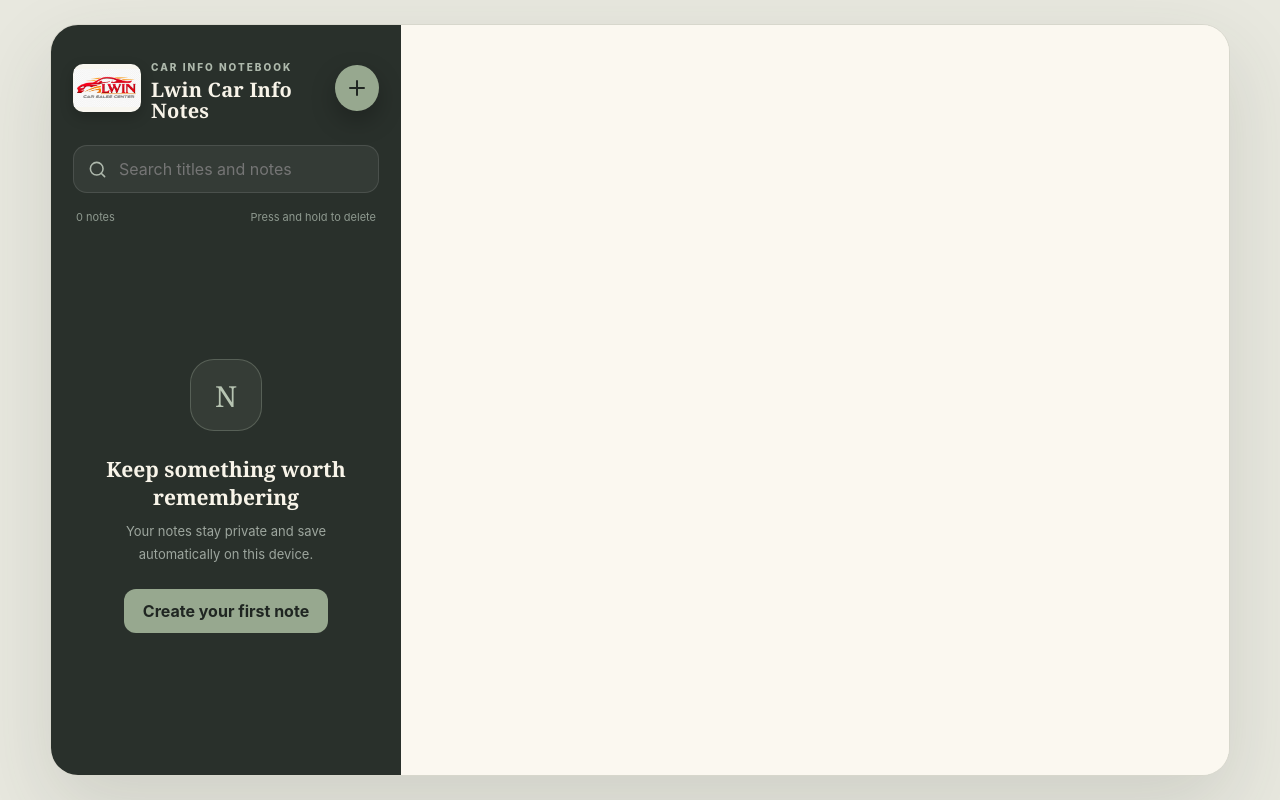
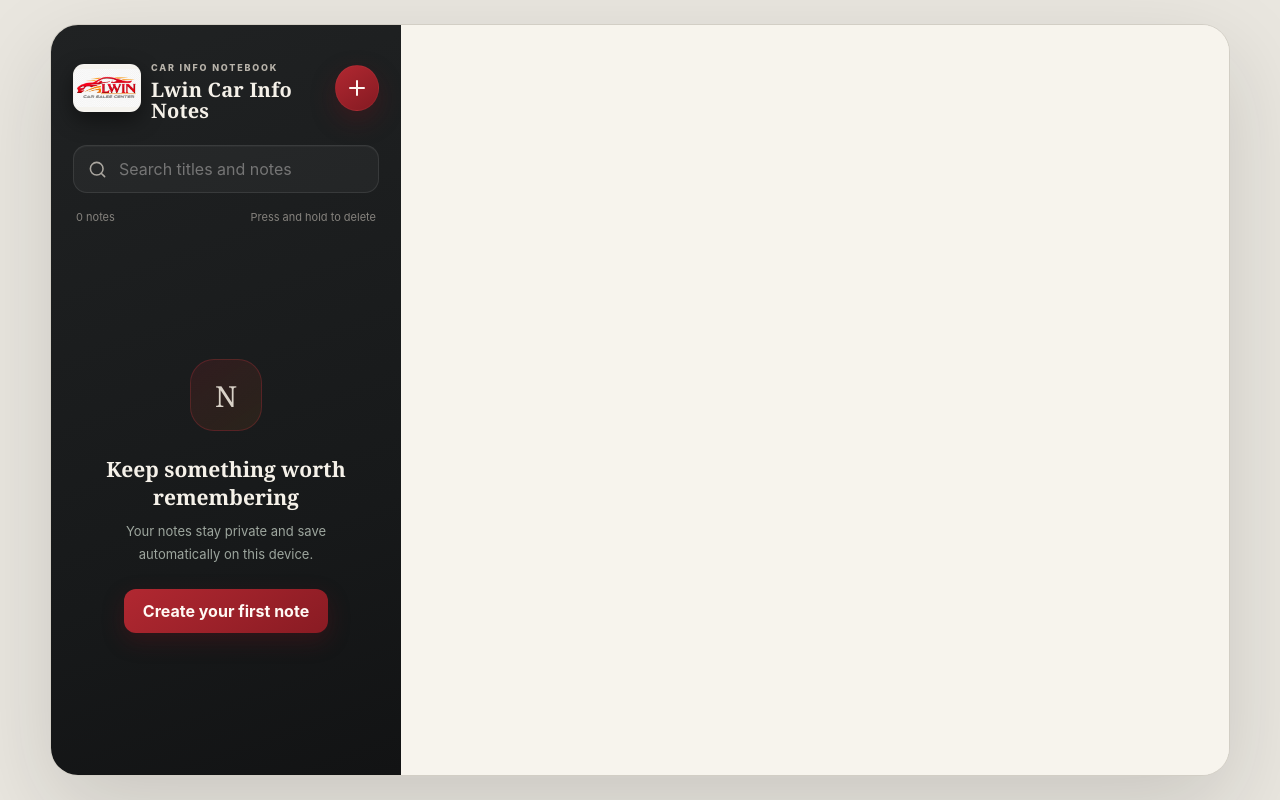
Before and after one commit to wujiazeng047/NOTES, a React (Vite) app: page / in a window 1280 px wide. Built offline with nearby package versions, Linux system fonts and the light colour scheme.

Commit message:
Add files via upload

```diff
--- a/public/sw.js
+++ b/public/sw.js
@@ -1,4 +1,4 @@
-const CACHE = "lwin-car-info-notes-v3";
+const CACHE = "lwin-car-info-notes-v4";
 const SHELL = ["./", "./index.html", "./manifest.webmanifest", "./lwin-logo.png"];
 self.addEventListener("install", (event) => event.waitUntil(caches.open(CACHE).then((cache) => cache.addAll(SHELL)).then(() => self.skipWaiting())));
 self.addEventListener("activate", (event) => event.waitUntil(caches.keys().then((keys) => Promise.all(keys.filter((key) => key !== CACHE).map((key) => caches.delete(key)))).then(() => self.clients.claim())));
--- a/src/styles.css
+++ b/src/styles.css
@@ -1,50 +1,50 @@
-:root { font-family: Inter, ui-sans-serif, -apple-system, BlinkMacSystemFont, "Segoe UI", sans-serif; color: #272d29; background: #e8e8df; font-synthesis: none; }
+:root { font-family: Inter, ui-sans-serif, -apple-system, BlinkMacSystemFont, "Segoe UI", sans-serif; color: #242424; background: #e9e6df; font-synthesis: none; }
 * { box-sizing: border-box; }
 html, body, #root { min-width: 320px; min-height: 100%; margin: 0; }
 button, input, textarea { font: inherit; }
 button { border: 0; }
-.app-shell { width: min(1180px, calc(100% - 48px)); height: min(820px, calc(100dvh - 48px)); min-height: 600px; margin: 24px auto; display: grid; grid-template-columns: 350px 1fr; overflow: hidden; border: 1px solid #d7d7cc; border-radius: 28px; background: #fbf8f0; box-shadow: 0 30px 80px #343b3424; }
-.list-pane { min-width: 0; padding: 30px 22px 18px; display: flex; flex-direction: column; color: #f8f4e9; background: #29302b; }
+.app-shell { width: min(1180px, calc(100% - 48px)); height: min(820px, calc(100dvh - 48px)); min-height: 600px; margin: 24px auto; display: grid; grid-template-columns: 350px 1fr; overflow: hidden; border: 1px solid #d2cec5; border-radius: 28px; background: #f7f4ed; box-shadow: 0 32px 90px #18181826; }
+.list-pane { min-width: 0; padding: 30px 22px 18px; display: flex; flex-direction: column; color: #f5f1e9; background: linear-gradient(160deg, #202223 0%, #17191a 68%, #121314 100%); }
 .brand-row { display: flex; align-items: center; justify-content: space-between; margin-bottom: 24px; }
 .brand-lockup { min-width: 0; display: flex; align-items: center; gap: 10px; }
-.logo-badge { width: 68px; height: 48px; flex: none; display: grid; place-items: center; overflow: hidden; border-radius: 10px; background: #f8f6ef; box-shadow: 0 5px 14px #0003; }
+.logo-badge { width: 68px; height: 48px; flex: none; display: grid; place-items: center; overflow: hidden; border: 1px solid #ffffff18; border-radius: 11px; background: #f5f3ee; box-shadow: 0 8px 22px #0007; }
 .logo-badge img { width: 66px; height: 42px; object-fit: contain; display: block; }
-.eyebrow { color: #aeb9ac; font-size: 10px; font-weight: 800; letter-spacing: .2em; }
+.eyebrow { color: #b8b3aa; font-size: 9px; font-weight: 800; letter-spacing: .2em; }
 h1 { margin: 4px 0 0; font-family: Georgia, serif; font-size: 20px; line-height: 1.05; letter-spacing: .01em; }
-.round-button { width: 46px; height: 46px; display: grid; place-items: center; border-radius: 50%; color: #202622; background: #97a88f; box-shadow: 0 10px 24px #0004; cursor: pointer; }
-.search-box { height: 48px; padding: 0 14px; display: flex; align-items: center; gap: 10px; border: 1px solid #ffffff1c; border-radius: 14px; color: #aeb8ac; background: #ffffff0e; }
+.round-button { width: 46px; height: 46px; display: grid; place-items: center; border: 1px solid #c94b5128; border-radius: 50%; color: #fff8f4; background: linear-gradient(145deg, #b12831, #841a22); box-shadow: 0 10px 25px #6b101a59; cursor: pointer; }
+.search-box { height: 48px; padding: 0 14px; display: flex; align-items: center; gap: 10px; border: 1px solid #ffffff17; border-radius: 14px; color: #aaa69f; background: #ffffff0a; box-shadow: inset 0 1px 0 #ffffff08; }
 .search-box input { min-width: 0; flex: 1; border: 0; outline: 0; color: #fff; background: transparent; }
 .search-box button { display: grid; padding: 2px; color: #aeb8ac; background: transparent; cursor: pointer; }
-.list-meta { padding: 17px 3px 11px; display: flex; justify-content: space-between; color: #8e998f; font-size: 11px; }
+.list-meta { padding: 17px 3px 11px; display: flex; justify-content: space-between; color: #85827d; font-size: 11px; }
 .note-list { min-height: 0; flex: 1; overflow-y: auto; overscroll-behavior: contain; -webkit-overflow-scrolling: touch; }
-.note-card { position: relative; width: 100%; min-height: 120px; margin-bottom: 10px; padding: 0; display: flex; overflow: hidden; border: 1px solid #ffffff10; border-radius: 17px; color: inherit; text-align: left; background: #343c36; cursor: pointer; touch-action: pan-y; user-select: none; -webkit-user-select: none; }
+.note-card { position: relative; width: 100%; min-height: 120px; margin-bottom: 10px; padding: 0; display: flex; overflow: hidden; border: 1px solid #ffffff0f; border-radius: 17px; color: inherit; text-align: left; background: linear-gradient(145deg, #292b2c, #222425); box-shadow: 0 9px 24px #0003; cursor: pointer; touch-action: pan-y; user-select: none; -webkit-user-select: none; }
 .note-card:active { opacity: .75; transform: scale(.99); }
-.card-accent { width: 5px; flex: none; background: #93a28c; }
+.card-accent { width: 4px; flex: none; background: linear-gradient(#b3252f, #d17a20); }
 .card-copy { min-width: 0; padding: 15px 15px 14px; display: flex; flex: 1; flex-direction: column; }
 .card-heading { display: flex; align-items: center; justify-content: space-between; gap: 8px; }
 .card-heading strong { overflow: hidden; font-family: Georgia, serif; font-size: 16px; text-overflow: ellipsis; white-space: nowrap; }
-.card-heading svg { flex: none; color: #7f8d81; }
-.preview { height: 40px; margin: 8px 0 7px; display: -webkit-box; overflow: hidden; color: #b5bdb6; font-size: 12px; line-height: 20px; -webkit-box-orient: vertical; -webkit-line-clamp: 2; }
-.note-card time { color: #7f8a81; font-size: 10px; }
+.card-heading svg { flex: none; color: #8d8984; }
+.preview { height: 40px; margin: 8px 0 7px; display: -webkit-box; overflow: hidden; color: #b8b4ad; font-size: 12px; line-height: 20px; -webkit-box-orient: vertical; -webkit-line-clamp: 2; }
+.note-card time { color: #807c77; font-size: 10px; }
 .empty-state { height: 100%; min-height: 340px; padding: 24px; display: flex; align-items: center; justify-content: center; flex-direction: column; text-align: center; }
-.empty-mark { width: 72px; height: 72px; display: grid; place-items: center; border: 1px solid #b7c4b244; border-radius: 24px; color: #b7c4b2; background: #93a28c1d; font-family: Georgia, serif; font-size: 29px; }
+.empty-mark { width: 72px; height: 72px; display: grid; place-items: center; border: 1px solid #bd303b4a; border-radius: 24px; color: #d9d2c8; background: linear-gradient(145deg, #9d202a2b, #cf781a18); font-family: Georgia, serif; font-size: 29px; }
 .empty-state h2 { margin: 24px 0 9px; font-family: Georgia, serif; font-size: 21px; }
 .empty-state p { max-width: 280px; margin: 0; color: #9da69e; font-size: 13px; line-height: 1.7; }
-.primary-button { margin-top: 24px; padding: 12px 19px; border-radius: 12px; color: #202622; background: #97a88f; font-weight: 700; cursor: pointer; }
-.editor-pane { min-width: 0; display: flex; flex-direction: column; background: #fbf8f0; }
-.editor-header { height: 74px; padding: 0 clamp(24px, 5vw, 60px); display: flex; align-items: center; justify-content: space-between; border-bottom: 1px solid #e5dfd2; }
-.back-button, .delete-button { display: flex; align-items: center; gap: 7px; color: #62705f; background: transparent; cursor: pointer; }
-.delete-button { color: #955e56; }
-.saved { display: flex; align-items: center; gap: 6px; color: #7c8378; font-size: 11px; }
-.saved svg { padding: 2px; border-radius: 50%; color: #fbf8f0; background: #8fa087; }
-.editor-body { min-height: 0; padding: clamp(38px, 6vw, 70px) clamp(28px, 8vw, 92px) 20px; display: flex; flex: 1; flex-direction: column; }
-.title-input { width: 100%; padding: 0; border: 0; outline: 0; color: #202622; background: transparent; font-family: Georgia, serif; font-size: clamp(32px, 4vw, 48px); font-weight: 700; }
+.primary-button { margin-top: 24px; padding: 12px 19px; border-radius: 12px; color: #fff9f4; background: linear-gradient(145deg, #b12831, #891b23); box-shadow: 0 8px 22px #68131a55; font-weight: 700; cursor: pointer; }
+.editor-pane { min-width: 0; display: flex; flex-direction: column; background: #f7f4ed; }
+.editor-header { height: 74px; padding: 0 clamp(24px, 5vw, 60px); display: flex; align-items: center; justify-content: space-between; border-bottom: 1px solid #ded9cf; background: #faf8f3cc; backdrop-filter: blur(14px); }
+.back-button, .delete-button { display: flex; align-items: center; gap: 7px; color: #713037; background: transparent; cursor: pointer; }
+.delete-button { color: #9a2831; }
+.saved { display: flex; align-items: center; gap: 6px; color: #817d76; font-size: 11px; }
+.saved svg { padding: 2px; border-radius: 50%; color: #fff8f2; background: #9b2831; }
+.editor-body { min-height: 0; padding: clamp(38px, 6vw, 70px) clamp(28px, 8vw, 92px) 20px; display: flex; flex: 1; flex-direction: column; background: radial-gradient(circle at 95% 5%, #d9862620, transparent 24%); }
+.title-input { width: 100%; padding: 0; border: 0; outline: 0; color: #232222; background: transparent; font-family: Georgia, serif; font-size: clamp(32px, 4vw, 48px); font-weight: 700; }
 .title-input::placeholder, textarea::placeholder { color: #aaa99f; }
-.title-rule { width: 45px; height: 3px; margin: 29px 0; border-radius: 3px; background: #93a28c; }
+.title-rule { width: 46px; height: 3px; margin: 29px 0; border-radius: 3px; background: linear-gradient(90deg, #a5202a, #d17a20); }
 textarea { width: 100%; min-height: 0; padding: 0; flex: 1; resize: none; border: 0; outline: 0; color: #444940; background: transparent; font-family: Georgia, serif; font-size: 17px; line-height: 2; }
-.editor-footer { min-height: 54px; padding: 0 clamp(28px, 8vw, 92px); display: flex; align-items: center; justify-content: space-between; border-top: 1px solid #e9e3d7; color: #92958e; font-size: 10px; }
+.editor-footer { min-height: 54px; padding: 0 clamp(28px, 8vw, 92px); display: flex; align-items: center; justify-content: space-between; border-top: 1px solid #e1dcd2; color: #8a867f; background: #faf8f3; font-size: 10px; }
 .modal-backdrop { position: fixed; inset: 0; z-index: 10; padding: 20px; display: grid; place-items: center; background: #121713a8; backdrop-filter: blur(5px); }
-.modal { width: min(390px, 100%); padding: 28px; border-radius: 22px; background: #fbf8f0; box-shadow: 0 24px 70px #0005; }
+.modal { width: min(390px, 100%); padding: 28px; border: 1px solid #e1dbd0; border-radius: 22px; background: #f8f5ee; box-shadow: 0 24px 70px #0006; }
 .modal-icon { width: 48px; height: 48px; display: grid; place-items: center; border-radius: 15px; color: #955e56; background: #eaded8; }
 .modal h2 { margin: 20px 0 8px; font-family: Georgia, serif; font-size: 23px; }
 .modal p { margin: 0; color: #747a73; font-size: 13px; line-height: 1.7; }
```
